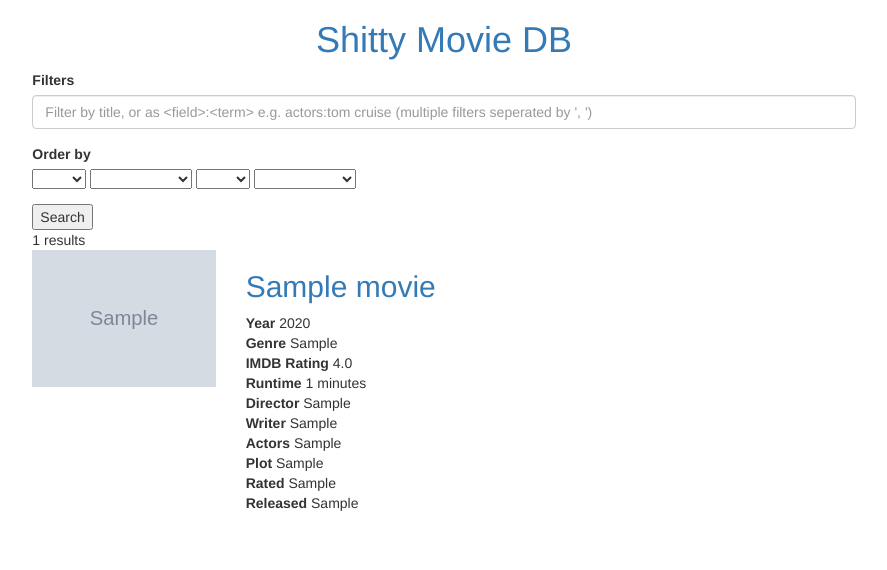
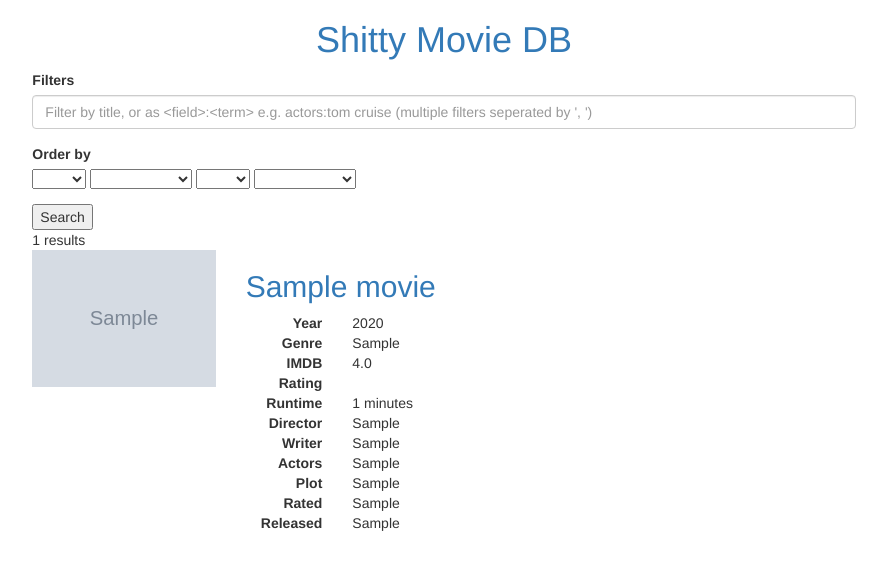
Before and after one commit to mrfkelly46/ShittyPlex, a Django app: template MovieDB/templates/MovieDB/movie_list.html in a window 1280 px wide. Shown: the top 570 px of the page, without its empty margins (196-1083 px from the left). Run offline with Django 3.2, Linux system fonts and the light colour scheme; tables that the repository leaves empty hold one stand-in row (values such as "Sample post"); the template is opened without the code that fills it: values that come from a table or form of the project are taken from there, most other values are stand-ins (such as "Sample title", 1, 10 or a date in 2020); grey boxes marked "Sample" are stand-in pictures; some libraries are stand-ins or nearby versions.

Commit message:
Updated movie info layout into two columns

```diff
--- a/MovieDB/templates/MovieDB/base.html
+++ b/MovieDB/templates/MovieDB/base.html
@@ -8,8 +8,11 @@
     <link rel="shortcut icon" href="{% static 'favicon.ico' %}"/>
     <script src="https://ajax.googleapis.com/ajax/libs/jquery/3.3.1/jquery.min.js"></script>
     <style>
-        body {
+        {% if not isMobile %}
+        div .header {
+            text-align: right;
         }
+        {% endif %}
     </style>
 </head>
 <body>
--- a/MovieDB/templates/MovieDB/movie_list.html
+++ b/MovieDB/templates/MovieDB/movie_list.html
@@ -67,97 +67,128 @@
 </div>
 
 {% for movie in movies %}
-<div class="row">
+<div class="row movie">
 
-    <div class="col-md-2">
+    <div class="col-md-2 spacer">
     </div>
 
-    <div class="col-md-2">
+    <div class="col-md-2 poster">
         <a href='https://www.imdb.com/title/{{ movie.movie_imdbid }}'><img class="img-responsive" src="{{ movie.movie_poster }}"></img></a>
     </div>
 
-    <div class="col-md-6">
-        <div class="row">
-            <div class="col-md-6">
+    <div class="col-md-6 info">
+
+        <div class="row title">
+            <div class="col-md-12">
                 <h2><a href="https://imdb.com/title/{{ movie.movie_imdbid }}">{{ movie.movie_title }}</a></h2>
             </div>
         </div>
-        <div class="row">
+
+        <div class="row body">
             <div class="col-md-12">
+
+                <div class="row data">
+                    <div class="col-md-2 header">
                         <strong>Year</strong>
+                    </div>
+                    <div class="col-md-10">
                         {{ movie.movie_year }}
                     </div>
                 </div>
-        <div class="row">
-            <div class="col-md-12">
+                <div class="row data">
+                    <div class="col-md-2 header">
                         <strong>Genre</strong>
+                    </div>
+                    <div class="col-md-10">
                         {{ movie.movie_genre }}
                     </div>
                 </div>
-        <div class="row">
-            <div class="col-md-12">
+                <div class="row data">
+                    <div class="col-md-2 header">
                         <strong>IMDB Rating</strong>
+                    </div>
+                    <div class="col-md-10">
                         {{ movie.movie_imdbrating }}
                     </div>
                 </div>
-        <div class="row">
-            <div class="col-md-12">
+                <div class="row data">
+                    <div class="col-md-2 header">
                         <strong>Runtime</strong>
+                    </div>
+                    <div class="col-md-10">
                         {{ movie.movie_runtime }} minutes
                     </div>
                 </div>
-        <div class="row">
-            <div class="col-md-12">
+                <div class="row data">
+                    <div class="col-md-2 header">
                         <strong>Director</strong>
+                    </div>
+                    <div class="col-md-10">
                         {{ movie.movie_director }}
                     </div>
                 </div>
-        <div class="row">
-            <div class="col-md-12">
+                <div class="row data">
+                    <div class="col-md-2 header">
                         <strong>Writer</strong>
+                    </div>
+                    <div class="col-md-10">
                         {{ movie.movie_writer }}
                     </div>
                 </div>
-        <div class="row">
-            <div class="col-md-12">
+                <div class="row data">
+                    <div class="col-md-2 header">
                         <strong>Actors</strong>
+                    </div>
+                    <div class="col-md-10">
                         {{ movie.movie_actors }}
                     </div>
                 </div>
-        <div class="row">
-            <div class="col-md-12">
+                <div class="row data">
+                    <div class="col-md-2 header">
                         <strong>Plot</strong>
+                    </div>
+                    <div class="col-md-10">
                         {{ movie.movie_plot }}
                     </div>
                 </div>
-        <div class="row">
-            <div class="col-md-12">
+                <div class="row data">
+                    <div class="col-md-2 header">
                         <strong>Rated</strong>
+                    </div>
+                    <div class="col-md-10">
                         {{ movie.movie_rated }}
                     </div>
                 </div>
-        <div class="row">
-            <div class="col-md-12">
+                <div class="row data">
+                    <div class="col-md-2 header">
                         <strong>Released</strong>
+                    </div>
+                    <div class="col-md-10">
                         {{ movie.movie_released }}
                     </div>
                 </div>
-        <div class="row">
-            <div class="col-md-12">
+                <div class="row spacer">
+                    <div class="col-md-2">
                         <br>
                     </div>
                 </div>
-        {% if ".mp4" in movie.filepath  and not isMobile %}
-        <div class="row">
-            <div class="col-md-12">
+                {% if ".mp4" in movie.filepath and not isMobile %}
+                <div class="row data">
+                    <div class="col-md-2 header">
                         <strong>Stream MP4</strong>
+                    </div>
+                    <div class="col-md-10">
                         <a href='file://PI-LANTIR\PiShare - Public\Movies\{{ movie.filepath }}'>{{ movie.filepath }}</a>
                     </div>
                 </div>
                 {% endif %}
+
+            </div>
         </div>
 
-    <div class="col-md-2">
+    </div>
+
+    <div class="col-md-2 spacer">
     </div>
 
 </div>
```
Lines whose indentation alone changed are shown as unchanged.
